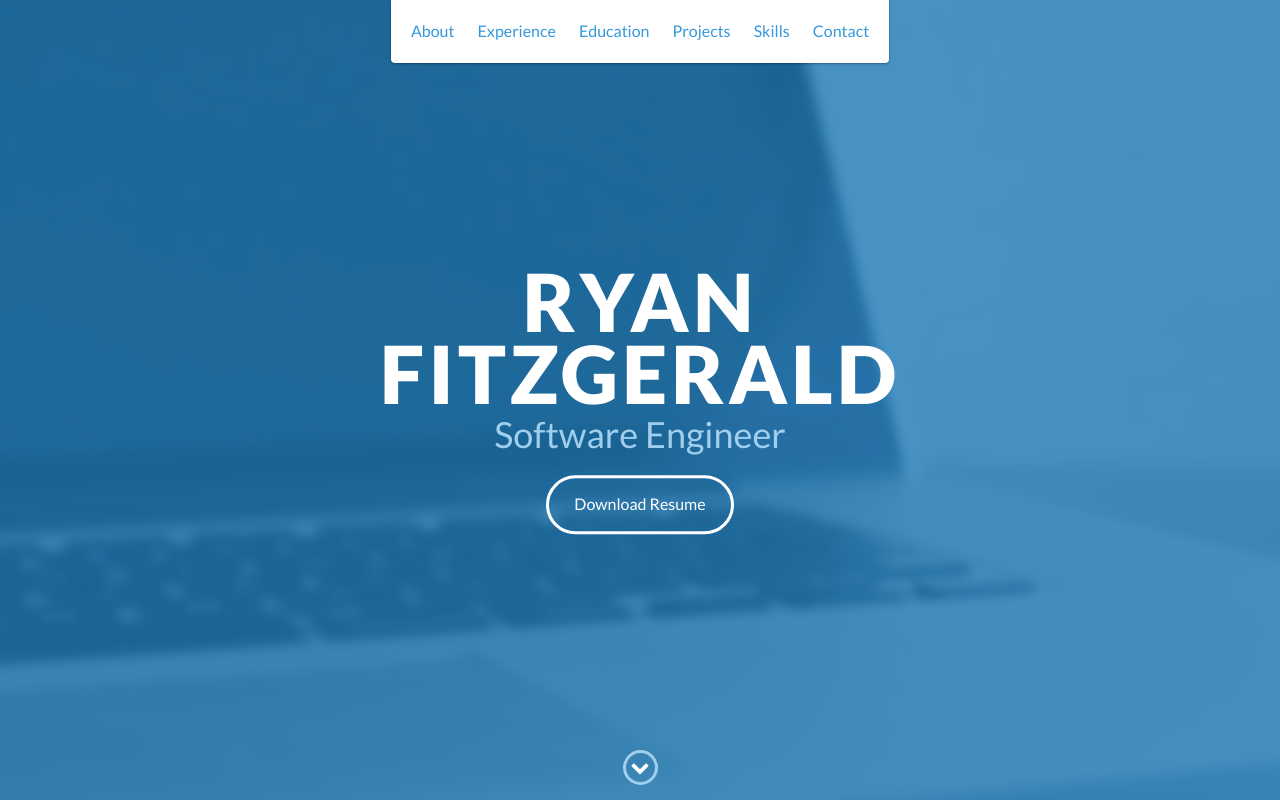
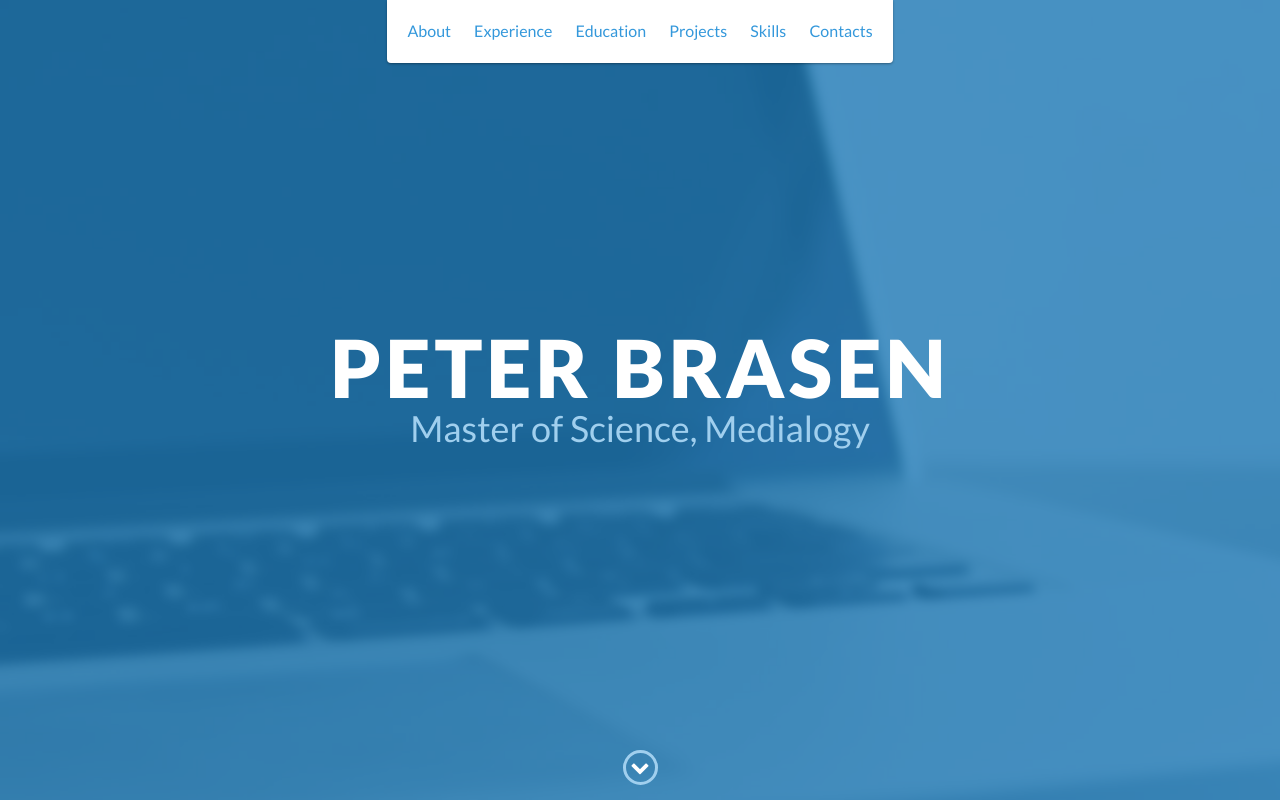
Before and after one commit to PeterBrasen/PeterBrasen.github.io, a plain HTML site: page index.html in a window 1280 px wide. Shown: the top 800 px of the page. Drawn offline with nearby package versions, Linux system fonts and the light colour scheme.

Commit message:
changed title and name on portfolio

```diff
--- a/index.html
+++ b/index.html
@@ -5,7 +5,7 @@
     <meta charset="utf-8">
     <meta http-equiv="X-UA-Compatible" content="IE=edge">
     <meta name="viewport" content="width=device-width, initial-scale=1">
-    <title>My Portfolio</title>
+    <title>Peter Brasen Portfolio</title>
 	<link rel="shortcut icon" href="favicon.ico" type="image/x-icon">
 	<link rel="icon" href="favicon.ico" type="image/x-icon">
     <link href="https://fonts.googleapis.com/css?family=Lato:300,400,700,900" rel="stylesheet">
@@ -40,7 +40,7 @@
                 <a href="#skills">Skills</a>
             </li>
             <li>
-                <a href="#contact">Contact</a>
+                <a href="#contact">Contacts</a>
             </li>
         </ul>
     </header>
@@ -48,9 +48,8 @@
 
     <div id="lead">
         <div id="lead-content">
-            <h1>Ryan Fitzgerald</h1>
-            <h2>Software Engineer</h2>
-            <a href="#" class="btn-rounded-white">Download Resume</a>
+            <h1>Peter Brasen</h1>
+            <h2>Master of Science, Medialogy</h2>
         </div>
         <!-- End #lead-content -->
 
```
